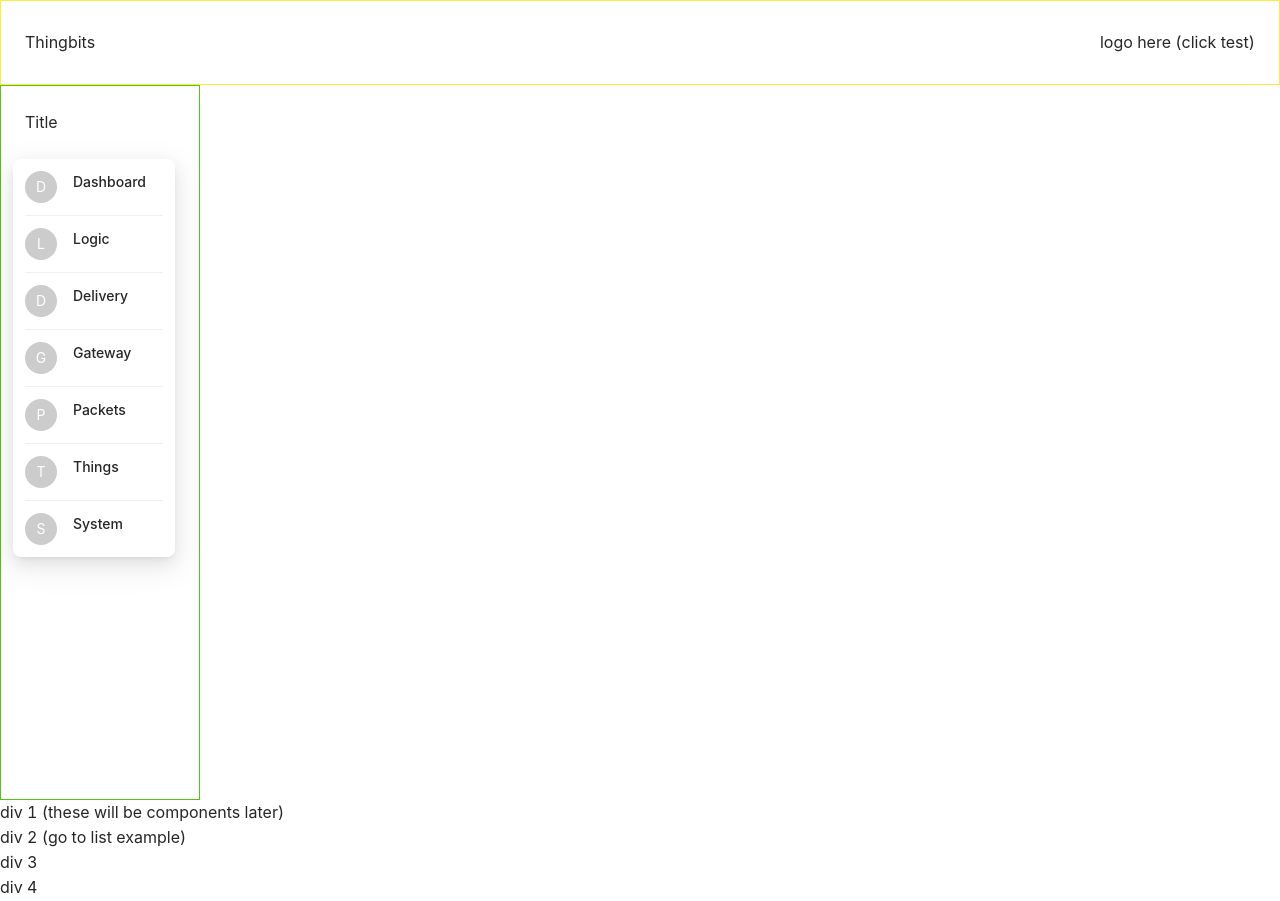
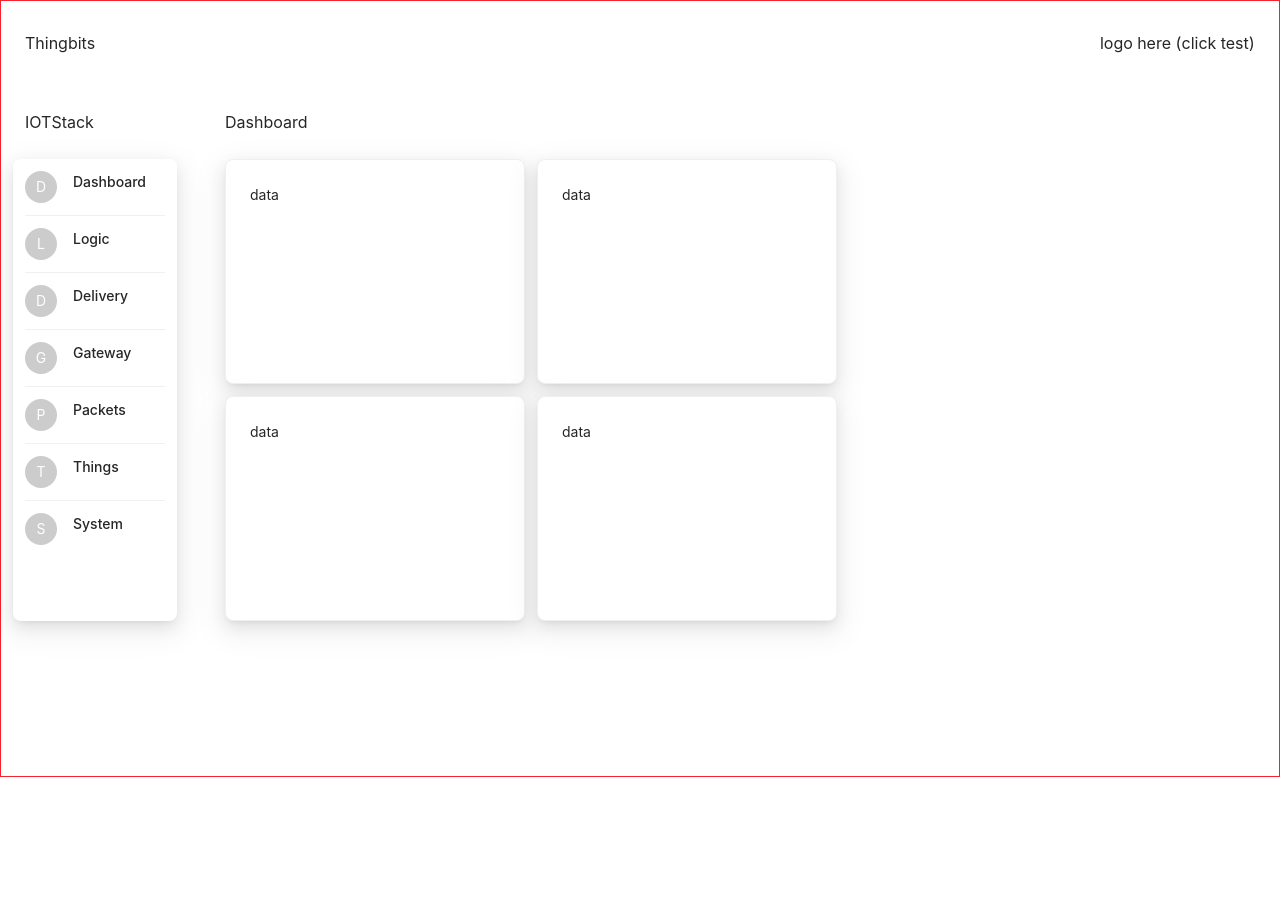
Before and after one commit to nrsimonelli/front-end-dash, a React (Create React App) app: page /#/home in a window 1280 px wide. After the commit the page ends 800 px from the top, so only its background shows below. Built offline with nearby package versions, Linux system fonts and the light colour scheme.

Commit message:
added dash cards and adjusted component styling

```diff
--- a/src/components/App/App.js
+++ b/src/components/App/App.js
@@ -10,6 +10,7 @@ import Nav from "../Nav/Nav";
 import Dash from "../Dash/Dash";
 import List from "../List/List";
 import Side from "../Side/Side";
+import Radio from "../Radio/Radio";
 
 import "antd/dist/antd.css";
 
@@ -21,7 +22,7 @@ class App extends Component {
   render() {
     return (
       <Router>
-        <div>
+        <div className="Main-root">
           {/* Nav & side always visible */}
           <Nav />
           <Side />
@@ -30,6 +31,7 @@ class App extends Component {
             <Redirect exact from="/" to="/home" />
             <Route exact path="/home" component={Dash} />
             <Route exact path="/list" component={List} />
+            <Route exact path="/radio" component={Radio} />
             <Route render={() => <h1>404</h1>} />
           </Switch>
         </div>
--- a/src/components/Dash/Dash.js
+++ b/src/components/Dash/Dash.js
@@ -1,17 +1,15 @@
 import React from "react";
+import { Card } from "antd";
 
 const Dash = () => {
-  const navToList = () => {
-    console.log("list was clicked");
-  };
-
   return (
-    <div>
-      <div>
-        <div>div 1 (these will be components later)</div>
-        <div onClick={navToList}>div 2 (go to list example)</div>
-        <div>div 3</div>
-        <div>div 4</div>
+    <div className="Dash-root">
+      <div className="Dash-title">Dashboard</div>
+      <div className="Dash-cont">
+        <Card className="Card pos-1">data</Card>
+        <Card className="Card pos-2">data</Card>
+        <Card className="Card pos-3">data</Card>
+        <Card className="Card pos-4">data</Card>
       </div>
     </div>
   );
--- /dev/null
+++ b/src/components/Radio/Radio.js
@@ -0,0 +1,15 @@
+import React from "react";
+import { Table } from "antd";
+
+const columnData = [];
+const tableData = [];
+
+const Radio = () => {
+  return (
+    <div>
+      <Table columns={columnData} dataSource={tableData} />
+    </div>
+  );
+};
+
+export default Radio;
--- a/src/components/Side/Side.js
+++ b/src/components/Side/Side.js
@@ -18,7 +18,7 @@ const Side = () => {
 
   return (
     <div className="Side-root">
-      <div className="Side-title">Title</div>
+      <div className="Side-title">IOTStack</div>
 
       <List
         className="Side-cont"
--- /dev/null
+++ b/src/scss/_dash.scss
@@ -0,0 +1,37 @@
+.Dash-root {
+  @include flexroot(column, flex-start);
+
+  width: calc(100% - 200px);
+}
+.Dash-cont {
+  @include flexroot(row, flex-start);
+  width: 660px;
+  align-self: flex-start;
+}
+.Dash-title {
+  @include side-margin($margin-primary);
+  margin-top: $margin-primary;
+
+  align-self: flex-start;
+}
+.Card {
+  width: 300px;
+  height: 300px * 0.75;
+  @include shadow;
+}
+.pos-1 {
+  margin-top: $margin-primary;
+  margin-left: $margin-primary;
+  margin-right: $margin-secondary;
+}
+.pos-2 {
+  margin-top: $margin-primary;
+}
+.pos-3 {
+  margin-top: $margin-secondary;
+  margin-left: $margin-primary;
+  margin-right: $margin-secondary;
+}
+.pos-4 {
+  margin-top: $margin-secondary;
+}
--- a/src/scss/_mixins.scss
+++ b/src/scss/_mixins.scss
@@ -3,7 +3,7 @@
   flex-direction: $direction;
   justify-content: $justify;
   align-items: center;
-  width: 100%;
+  flex-wrap: wrap;
 }
 @mixin test($color) {
   border: 1px solid $color;
@@ -12,3 +12,8 @@
   margin-left: $px;
   margin-right: $px;
 }
+@mixin shadow {
+  border-radius: 8px;
+  box-shadow: 0 3px 6px -4px rgba(0, 0, 0, 0.12),
+    0 6px 16px 0 rgba(0, 0, 0, 0.08), 0 9px 28px 8px rgba(0, 0, 0, 0.05);
+}
--- a/src/scss/_nav.scss
+++ b/src/scss/_nav.scss
@@ -1,7 +1,7 @@
 .Nav {
   @include flexroot(row, space-between);
-  @include test($yellow);
   height: 85px;
+  width: 100vw;
   div {
     @include side-margin($margin-primary);
   }
--- a/src/scss/_sidebar.scss
+++ b/src/scss/_sidebar.scss
@@ -1,7 +1,6 @@
 .Side-root {
-  @include test($green);
   @include flexroot(column, flex-start);
-  height: calc(100vh - 85px);
+  height: calc(100vh - 85px - 25px);
   width: 200px;
   text-align: left;
   align-items: flex-start;
@@ -14,9 +13,8 @@
   @include side-margin($margin-secondary);
   margin-top: $margin-primary;
   width: calc(100% - 36px);
-  border-radius: 8px;
-  box-shadow: 0 3px 6px -4px rgba(0, 0, 0, 0.12),
-    0 6px 16px 0 rgba(0, 0, 0, 0.08), 0 9px 28px 8px rgba(0, 0, 0, 0.05);
+  height: 462px;
+  @include shadow;
 }
 .Side-item {
   @include side-margin($margin-secondary);
--- a/src/scss/_table.scss
+++ b/src/scss/_table.scss
@@ -0,0 +1,2 @@
+.Table-root {
+}
--- a/src/scss/main.css
+++ b/src/scss/main.css
@@ -12,9 +12,10 @@
   -webkit-box-align: center;
       -ms-flex-align: center;
           align-items: center;
-  width: 100%;
-  border: 1px solid #ffec3d;
+  -ms-flex-wrap: wrap;
+      flex-wrap: wrap;
   height: 85px;
+  width: 100vw;
 }
 
 .Nav div {
@@ -22,8 +23,7 @@
   margin-right: 24px;
 }
 
-.Side-root {
-  border: 1px solid #52c41a;
+.Dash-root {
   display: -webkit-box;
   display: -ms-flexbox;
   display: flex;
@@ -37,8 +37,85 @@
   -webkit-box-align: center;
       -ms-flex-align: center;
           align-items: center;
-  width: 100%;
-  height: calc(100vh - 85px);
+  -ms-flex-wrap: wrap;
+      flex-wrap: wrap;
+  width: calc(100% - 200px);
+}
+
+.Dash-cont {
+  display: -webkit-box;
+  display: -ms-flexbox;
+  display: flex;
+  -webkit-box-orient: horizontal;
+  -webkit-box-direction: normal;
+      -ms-flex-direction: row;
+          flex-direction: row;
+  -webkit-box-pack: start;
+      -ms-flex-pack: start;
+          justify-content: flex-start;
+  -webkit-box-align: center;
+      -ms-flex-align: center;
+          align-items: center;
+  -ms-flex-wrap: wrap;
+      flex-wrap: wrap;
+  width: 660px;
+  -ms-flex-item-align: start;
+      align-self: flex-start;
+}
+
+.Dash-title {
+  margin-left: 24px;
+  margin-right: 24px;
+  margin-top: 24px;
+  -ms-flex-item-align: start;
+      align-self: flex-start;
+}
+
+.Card {
+  width: 300px;
+  height: 225px;
+  border-radius: 8px;
+  -webkit-box-shadow: 0 3px 6px -4px rgba(0, 0, 0, 0.12), 0 6px 16px 0 rgba(0, 0, 0, 0.08), 0 9px 28px 8px rgba(0, 0, 0, 0.05);
+          box-shadow: 0 3px 6px -4px rgba(0, 0, 0, 0.12), 0 6px 16px 0 rgba(0, 0, 0, 0.08), 0 9px 28px 8px rgba(0, 0, 0, 0.05);
+}
+
+.pos-1 {
+  margin-top: 24px;
+  margin-left: 24px;
+  margin-right: 12px;
+}
+
+.pos-2 {
+  margin-top: 24px;
+}
+
+.pos-3 {
+  margin-top: 12px;
+  margin-left: 24px;
+  margin-right: 12px;
+}
+
+.pos-4 {
+  margin-top: 12px;
+}
+
+.Side-root {
+  display: -webkit-box;
+  display: -ms-flexbox;
+  display: flex;
+  -webkit-box-orient: vertical;
+  -webkit-box-direction: normal;
+      -ms-flex-direction: column;
+          flex-direction: column;
+  -webkit-box-pack: start;
+      -ms-flex-pack: start;
+          justify-content: flex-start;
+  -webkit-box-align: center;
+      -ms-flex-align: center;
+          align-items: center;
+  -ms-flex-wrap: wrap;
+      flex-wrap: wrap;
+  height: calc(100vh - 85px - 25px);
   width: 200px;
   text-align: left;
   -webkit-box-align: start;
@@ -57,6 +134,7 @@
   margin-right: 12px;
   margin-top: 24px;
   width: calc(100% - 36px);
+  height: 462px;
   border-radius: 8px;
   -webkit-box-shadow: 0 3px 6px -4px rgba(0, 0, 0, 0.12), 0 6px 16px 0 rgba(0, 0, 0, 0.08), 0 9px 28px 8px rgba(0, 0, 0, 0.05);
           box-shadow: 0 3px 6px -4px rgba(0, 0, 0, 0.12), 0 6px 16px 0 rgba(0, 0, 0, 0.08), 0 9px 28px 8px rgba(0, 0, 0, 0.05);
@@ -67,7 +145,22 @@
   margin-right: 12px;
 }
 
-body {
+.Main-root {
   font-size: 1rem;
+  border: 1px solid #f5222d;
+  width: 100vw;
+  display: -webkit-box;
+  display: -ms-flexbox;
+  display: flex;
+  -webkit-box-orient: horizontal;
+  -webkit-box-direction: normal;
+      -ms-flex-direction: row;
+          flex-direction: row;
+  -webkit-box-pack: start;
+      -ms-flex-pack: start;
+          justify-content: flex-start;
+  -ms-flex-wrap: wrap;
+      flex-wrap: wrap;
+  height: 100%;
 }
 /*# sourceMappingURL=main.css.map */
--- a/src/scss/main.scss
+++ b/src/scss/main.scss
@@ -1,9 +1,17 @@
 @import "./variables";
 @import "./mixins";
 @import "./nav";
+@import "./dash";
 @import "./table";
 @import "./sidebar";
 
-body {
+.Main-root {
   font-size: 1rem;
+  @include test($red);
+  width: 100vw;
+  display: flex;
+  flex-direction: row;
+  justify-content: flex-start;
+  flex-wrap: wrap;
+  height: 100%;
 }
```
Also changed, not shown: 1 other file (tests, documents, lock files or other folders).
